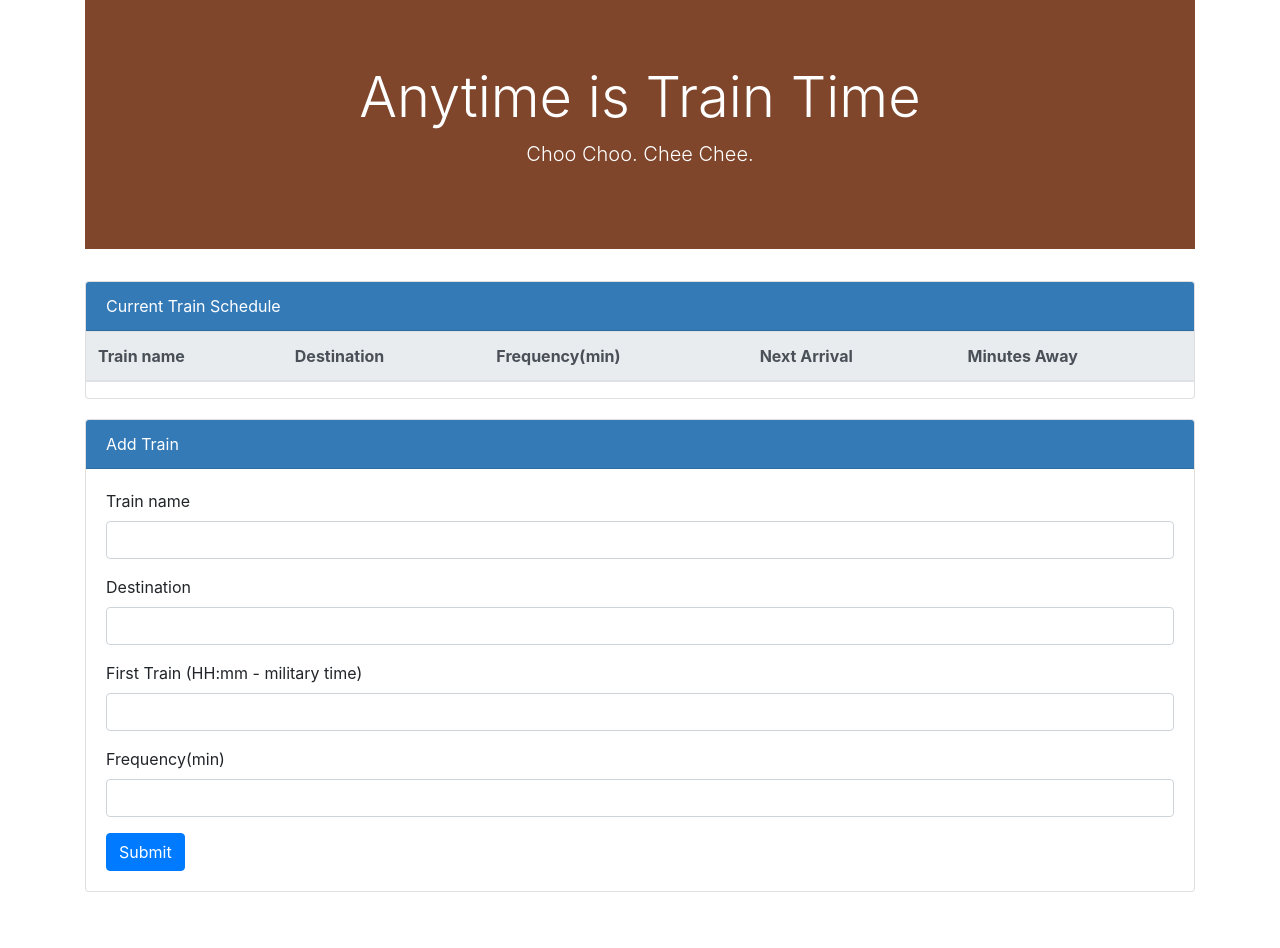
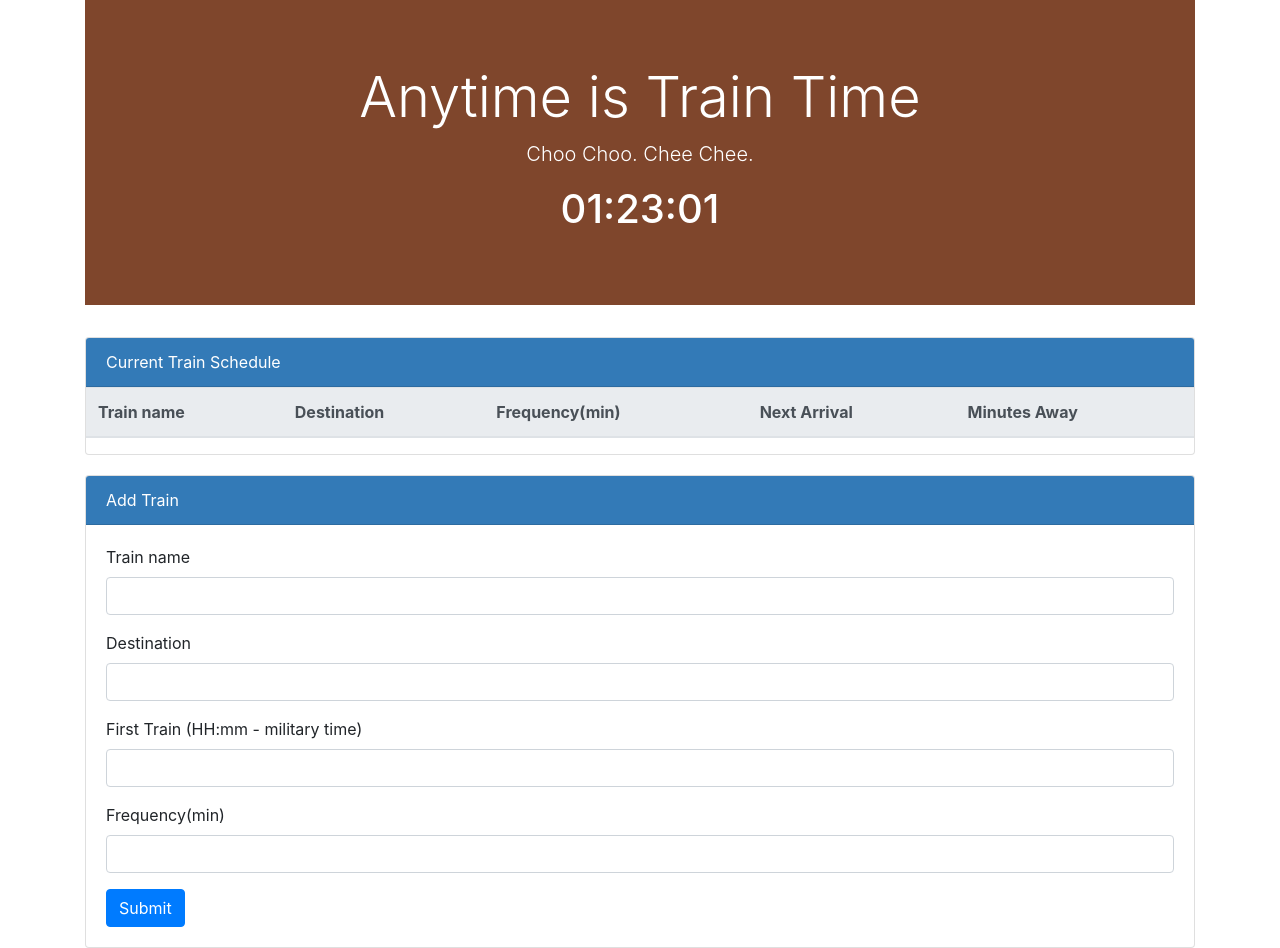
Before and after one commit to marioreg/train-scheduler, a plain HTML site: page index.html in a window 1280 px wide. Before the commit the page ends 892 px from the top, so only its background shows below. Drawn offline with nearby package versions, Linux system fonts and the light colour scheme; no server answers.

Commit message:
added clock to jumbotron

```diff
--- a/assets/javascript/app.js
+++ b/assets/javascript/app.js
@@ -10,6 +10,16 @@ var config = {
   };
   firebase.initializeApp(config);
 var database = firebase.database();
+
+
+function displayTime() {
+    var time = moment().format('HH:mm:ss');
+    $('#clock').html(time);
+    setTimeout(displayTime, 1000);
+}
+
+$(document).ready(function() {
+displayTime();
 
 display();
 
@@ -79,3 +89,5 @@ $("#submit").on("click", function(){
 
 
   }
+
+});
--- a/index.html
+++ b/index.html
@@ -16,8 +16,9 @@
         <div class="container">
           <h1 class="display-4">Anytime is Train Time</h1>
           <p class="lead">Choo Choo. Chee Chee.</p>
+          <div><h1 id="clock"></h1></div>
         </div>
-      </div>
+    </div>
       <div class="card">
             <div class="card-header">Current Train Schedule</div>
 
```
